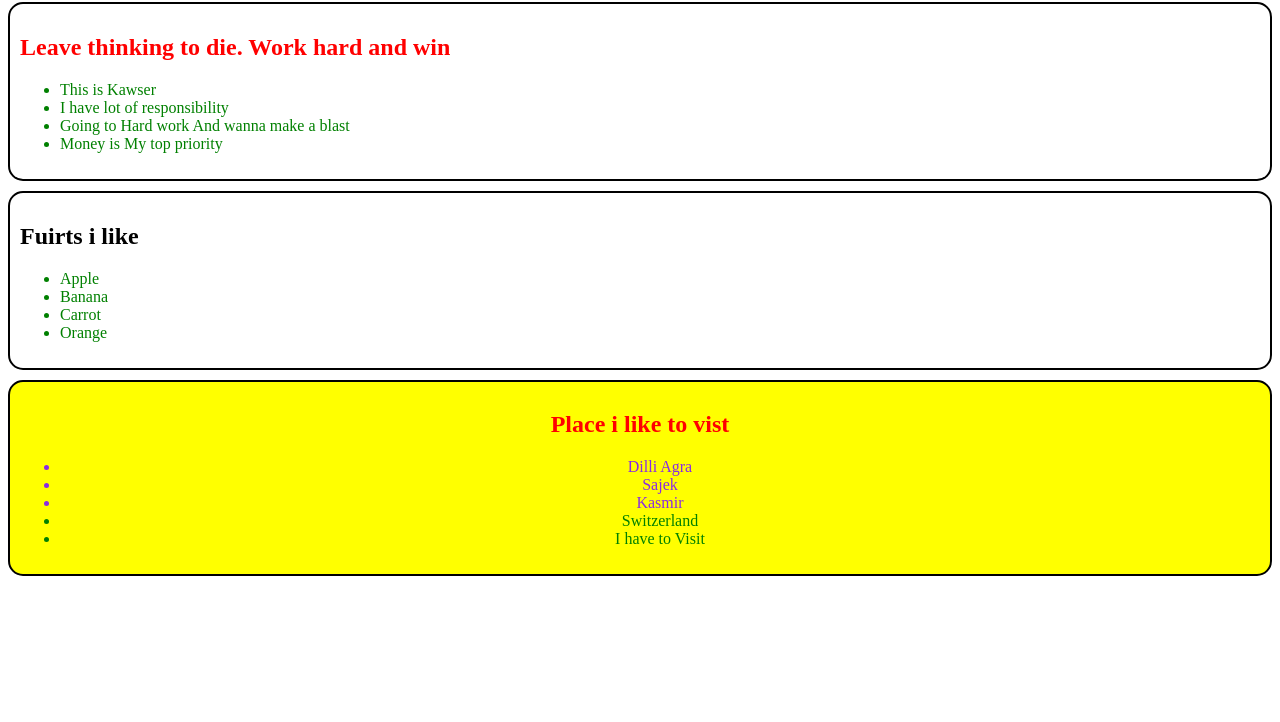
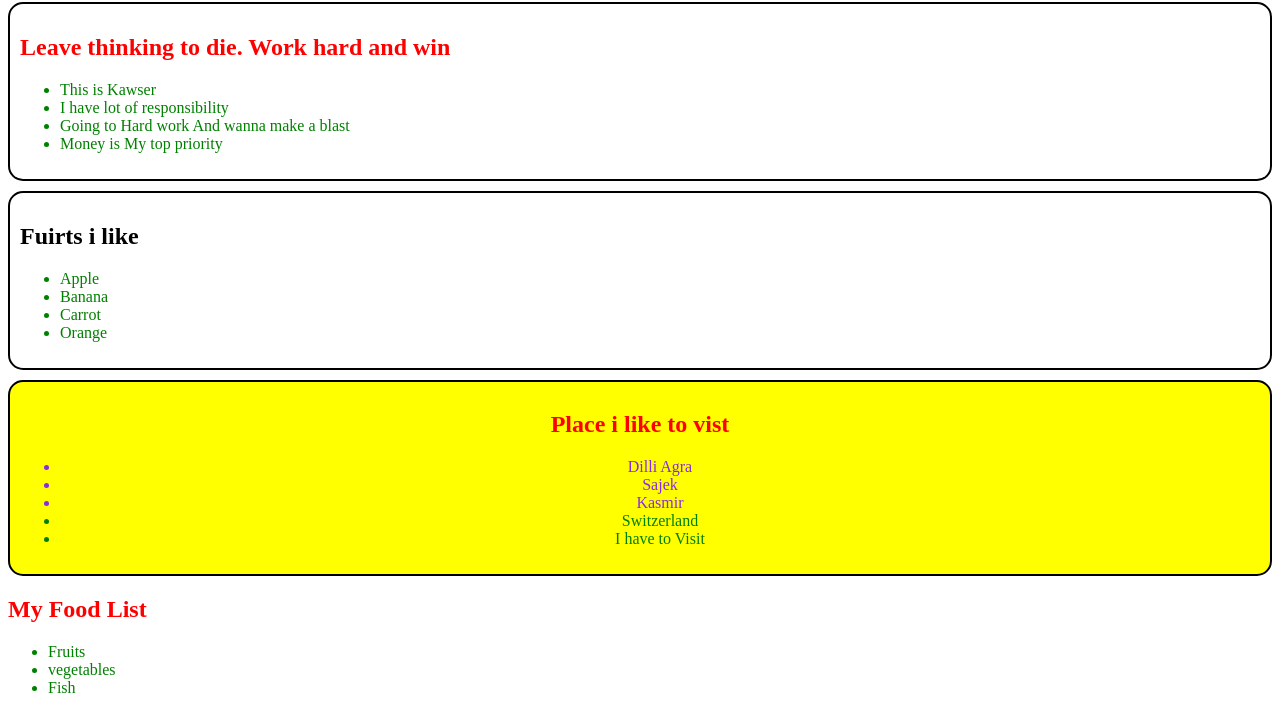
Before and after one commit to kawser2917/js_dom, a plain HTML site: page index.html in a window 1280 px wide. Shown: the part 78-800 px from the top of the page. Drawn offline with Linux system fonts and the light colour scheme.

Commit message:
innerHtml prac

```diff
--- a/index.html
+++ b/index.html
@@ -21,7 +21,7 @@
     <header>
         <h1>Hello Guys Win or win</h1>
     </header>
-    <main>
+    <main id="main-container">
         <section>
             <h1>Leave thinking to die. Work hard and win</h1>
             <ul>
--- a/js/stylein.js
+++ b/js/stylein.js
@@ -21,3 +21,20 @@ const li = document.createElement("li")
 li.innerText = "I have to Visit"
 
 placesUl.appendChild(li)
+
+// InnetHtml
+const mainContainer = document.getElementById("main-container")
+
+const sectionFood = document.createElement('section')
+
+sectionFood.innerHTML = `
+<h1>My Food List </h1>
+<ul>
+<li> Fruits </li>
+<li> vegetables </li>
+<li> Fish </li>
+
+</ul>
+`
+
+mainContainer.appendChild(sectionFood)
```
